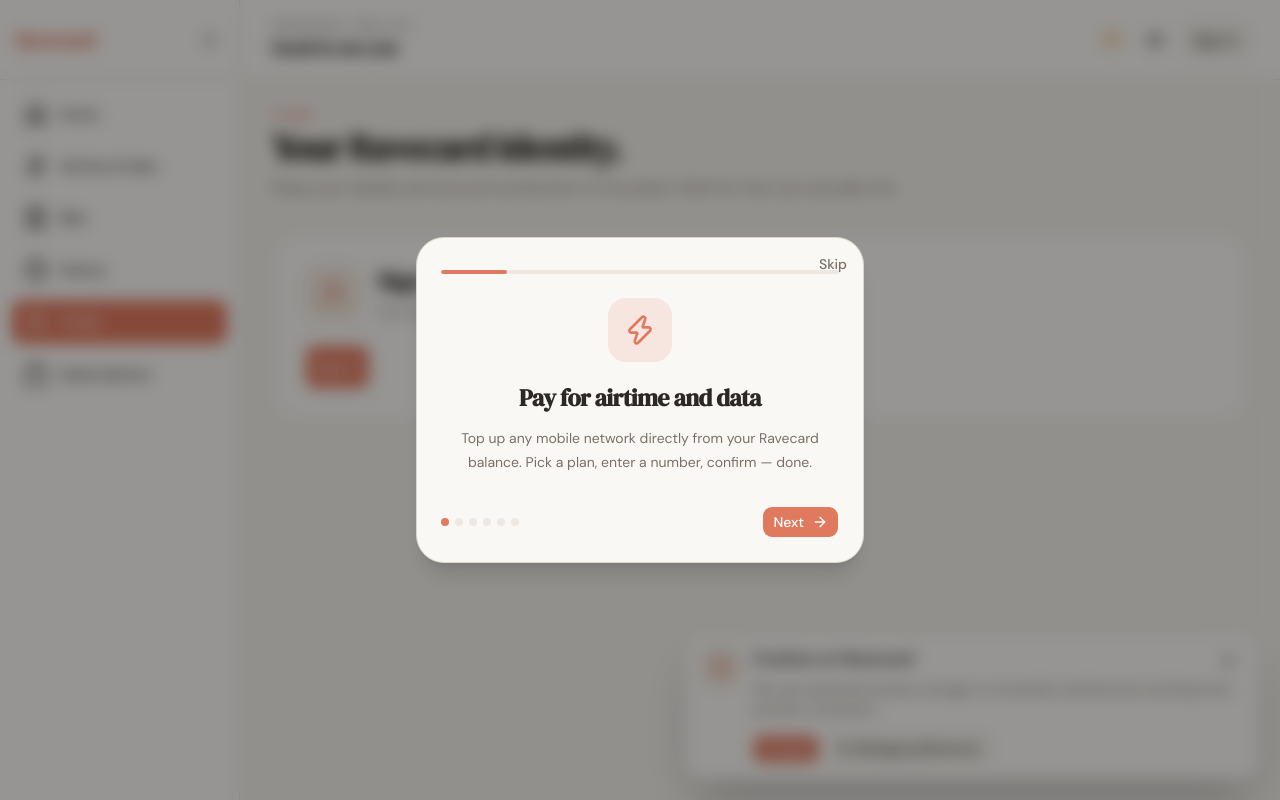
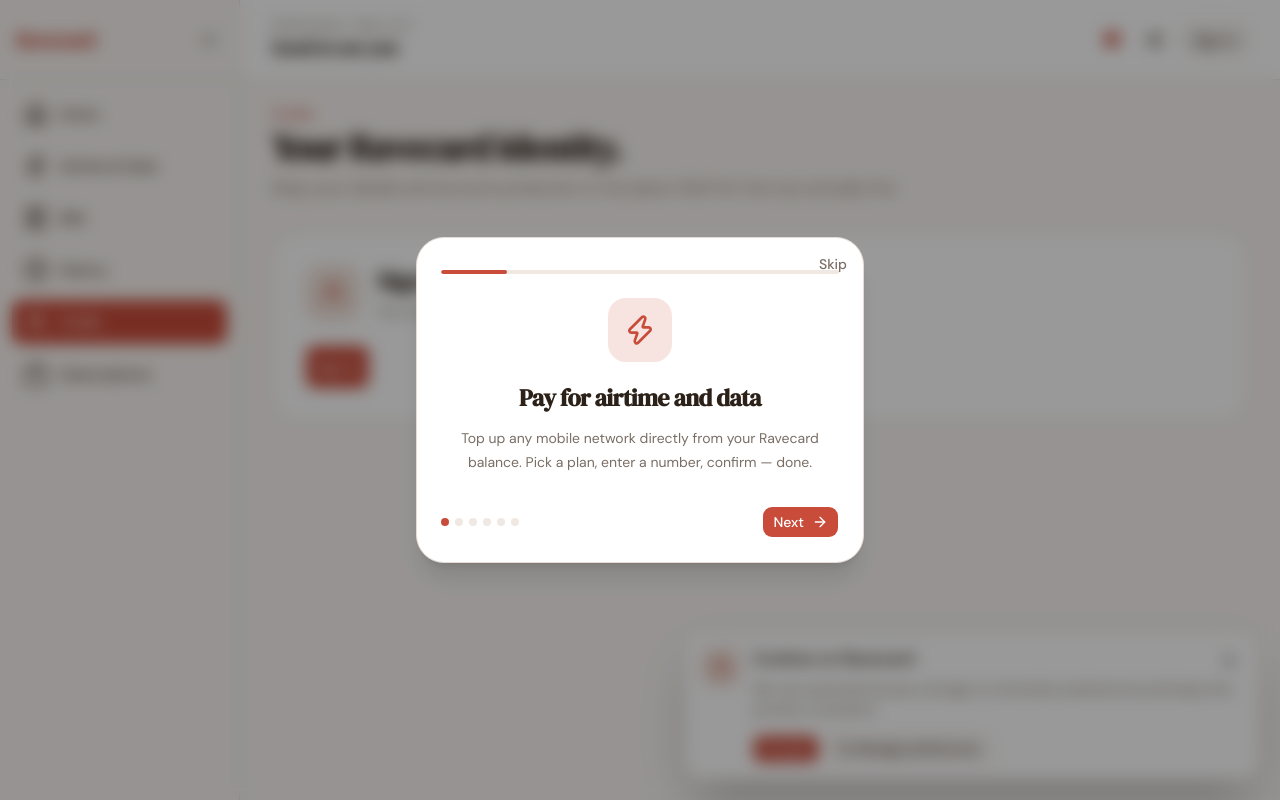
Before and after one commit to paularrey/nexus, a Next.js app: page /profile in a window 1280 px wide. Built offline with nearby package versions, Linux system fonts and the light colour scheme.

Commit message:
Restore unified #C94C3A terracotta theme — one color ruling everything

```diff
--- a/app/airtime/page.tsx
+++ b/app/airtime/page.tsx
@@ -117,7 +117,7 @@
                 <span
                   className={`relative size-16 overflow-hidden rounded-full border-[2.5px] transition-all sm:size-20 ${
                     isSelected
-                      ? "border-primary shadow-[0_0_0_4px_rgba(196,90,60,0.15)]"
+                      ? "border-primary shadow-[0_0_0_4px_rgba(201,76,58,0.15)]"
                       : "border-border hover:border-primary/30"
                   }`}
                 >
@@ -250,7 +250,7 @@
       {/* ── Desktop summary (hidden on mobile) ─────── */}
       {hasSelection && (
         <section className="hidden md:block">
-          <div className="rounded-[28px] bg-[var(--gradient-cta)] p-6 text-white shadow-[0_4px_24px_rgba(196,90,60,0.25)]">
+          <div className="rounded-[28px] bg-[var(--gradient-cta)] p-6 text-white shadow-[0_4px_24px_rgba(201,76,58,0.25)]">
             <p className="text-sm text-white/60">Ready to top up</p>
             <p className="mt-3 font-heading text-3xl font-semibold">
               ₦{amount.toLocaleString("en-NG")}
@@ -340,7 +340,7 @@
                 size="lg"
                 onClick={buyAirtime}
                 disabled={!phone || pinOpen}
-                className="h-12 shrink-0 bg-[var(--gradient-cta)] px-6 text-white shadow-[0_4px_16px_rgba(196,90,60,0.3)] hover:opacity-90"
+                className="h-12 shrink-0 bg-[var(--gradient-cta)] px-6 text-white shadow-[0_4px_16px_rgba(201,76,58,0.3)] hover:opacity-90"
               >
                 {service === "airtime" ? "Buy Airtime" : "Buy Data"}
               </Button>
--- a/app/bills/page.tsx
+++ b/app/bills/page.tsx
@@ -199,7 +199,7 @@
           </div>
         </div>
 
-        <aside className="order-first rounded-[28px] bg-[var(--gradient-cta)] p-4 text-white shadow-[0_4px_24px_rgba(196,90,60,0.25)] md:p-6 lg:order-none lg:sticky lg:top-24 lg:p-8">
+        <aside className="order-first rounded-[28px] bg-[var(--gradient-cta)] p-4 text-white shadow-[0_4px_24px_rgba(201,76,58,0.25)] md:p-6 lg:order-none lg:sticky lg:top-24 lg:p-8">
           <div className="flex items-start justify-between gap-4">
             <div>
               <p className="text-xs uppercase tracking-[0.18em] text-white/60">
--- a/app/globals.css
+++ b/app/globals.css
@@ -52,78 +52,78 @@
 }
 
 :root {
-  --background: #f4f1ec;
-  --foreground: #2c2825;
-  --card: #faf8f5;
-  --card-foreground: #2c2825;
-  --popover: #faf8f5;
-  --popover-foreground: #2c2825;
-  --primary: #e07a5f;
+  --background: #FAF6F3;
+  --foreground: #2C2118;
+  --card: #FFFFFF;
+  --card-foreground: #2C2118;
+  --popover: #FFFFFF;
+  --popover-foreground: #2C2118;
+  --primary: #C94C3A;
   --primary-foreground: #ffffff;
-  --secondary: #f2e8dc;
-  --secondary-foreground: #c45a3c;
-  --muted: #ede8e1;
-  --muted-foreground: #7a7067;
-  --accent: #f2cc8f;
-  --accent-foreground: #5c4a1e;
-  --success: #81b29a;
-  --danger: #c45a3c;
-  --destructive: #c45a3c;
-  --border: #ddd5cb;
-  --input: #ddd5cb;
-  --ring: #e07a5f;
-  --gradient-cta: linear-gradient(135deg, #c45a3c, #e07a5f);
+  --secondary: #F2E4DC;
+  --secondary-foreground: #C94C3A;
+  --muted: #F0E8E2;
+  --muted-foreground: #7A6E65;
+  --accent: #C94C3A;
+  --accent-foreground: #ffffff;
+  --success: #2D8A5E;
+  --danger: #B83527;
+  --destructive: #B83527;
+  --border: #E5DAD3;
+  --input: #E5DAD3;
+  --ring: #C94C3A;
+  --gradient-cta: linear-gradient(135deg, #A63D2C, #C94C3A);
   --chart-1: oklch(0.87 0 0);
   --chart-2: oklch(0.556 0 0);
   --chart-3: oklch(0.439 0 0);
   --chart-4: oklch(0.371 0 0);
   --chart-5: oklch(0.269 0 0);
   --radius: 0.625rem;
-  --sidebar: #faf8f5;
-  --sidebar-foreground: #2c2825;
-  --sidebar-primary: #e07a5f;
+  --sidebar: #FAF6F3;
+  --sidebar-foreground: #2C2118;
+  --sidebar-primary: #C94C3A;
   --sidebar-primary-foreground: #ffffff;
-  --sidebar-accent: #f2e8dc;
-  --sidebar-accent-foreground: #c45a3c;
-  --sidebar-border: #ddd5cb;
-  --sidebar-ring: #e07a5f;
+  --sidebar-accent: #F2E4DC;
+  --sidebar-accent-foreground: #C94C3A;
+  --sidebar-border: #E5DAD3;
+  --sidebar-ring: #C94C3A;
 }
 
 .dark {
-  --background: #1e1e22;
-  --foreground: #ede8e1;
-  --card: #2a2a2e;
-  --card-foreground: #f5f2ed;
-  --popover: #2a2a2e;
-  --popover-foreground: #ede8e1;
-  --primary: #e8956f;
-  --primary-foreground: #1e1e22;
-  --secondary: #35322d;
-  --secondary-foreground: #f2cc8f;
-  --muted: #302f2b;
-  --muted-foreground: #a89f94;
-  --accent: #f2cc8f;
-  --accent-foreground: #1e1e22;
-  --success: #81b29a;
-  --danger: #e86f6f;
-  --destructive: #e86f6f;
-  --border: #3d3a35;
-  --input: #3d3a35;
-  --ring: #e8956f;
-  --gradient-cta: linear-gradient(135deg, #c45a3c, #e8956f);
+  --background: #121212;
+  --foreground: #F0EAE5;
+  --card: #1A1A1A;
+  --card-foreground: #F0EAE5;
+  --popover: #1A1A1A;
+  --popover-foreground: #F0EAE5;
+  --primary: #D45A48;
+  --primary-foreground: #ffffff;
+  --secondary: #242424;
+  --secondary-foreground: #D45A48;
+  --muted: #1E1E1E;
+  --muted-foreground: #8A7E75;
+  --accent: #D45A48;
+  --accent-foreground: #ffffff;
+  --success: #34D399;
+  --danger: #EF4444;
+  --destructive: #EF4444;
+  --border: #2A2A2A;
+  --input: #2A2A2A;
+  --ring: #D45A48;
+  --gradient-cta: linear-gradient(135deg, #A63D2C, #D45A48);
   --chart-1: oklch(0.87 0 0);
   --chart-2: oklch(0.556 0 0);
   --chart-3: oklch(0.439 0 0);
   --chart-4: oklch(0.371 0 0);
   --chart-5: oklch(0.269 0 0);
-  --sidebar: #242428;
-  --sidebar-foreground: #ede8e1;
-  --sidebar-primary: #e8956f;
-  --sidebar-primary-foreground: #1e1e22;
-  --sidebar-accent: #35322d;
-  --sidebar-accent-foreground: #f2cc8f;
-  --sidebar-border: #3d3a35;
-  --sidebar-ring: #e8956f;
+  --sidebar: #161616;
+  --sidebar-foreground: #F0EAE5;
+  --sidebar-primary: #D45A48;
+  --sidebar-primary-foreground: #ffffff;
+  --sidebar-accent: #242424;
+  --sidebar-accent-foreground: #D45A48;
+  --sidebar-border: #2A2A2A;
+  --sidebar-ring: #D45A48;
 }
 
 @layer base {
--- a/app/page.tsx
+++ b/app/page.tsx
@@ -90,9 +90,9 @@
           whileHover={{ rotateX: 2, rotateY: -3, y: -4 }}
           transition={{ type: "spring", stiffness: 220, damping: 20 }}
           style={{ transformPerspective: 1200 }}
-          className="group relative min-h-[250px] overflow-hidden rounded-[28px] bg-[var(--gradient-cta)] p-6 text-white shadow-[0_4px_24px_rgba(196,90,60,0.25)] md:min-h-[300px] md:p-8"
+          className="group relative min-h-[250px] overflow-hidden rounded-[28px] bg-[var(--gradient-cta)] p-6 text-white shadow-[0_4px_24px_rgba(201,76,58,0.25)] md:min-h-[300px] md:p-8"
         >
-          <div className="absolute inset-0 bg-[radial-gradient(circle_at_80%_15%,rgba(224,122,95,0.4),transparent_30%),radial-gradient(circle_at_20%_100%,rgba(196,90,60,0.5),transparent_50%)]" />
+          <div className="absolute inset-0 bg-[radial-gradient(circle_at_80%_15%,rgba(201,76,58,0.4),transparent_30%),radial-gradient(circle_at_20%_100%,rgba(166,61,44,0.5),transparent_50%)]" />
           <div className="absolute -right-16 top-12 size-64 rotate-45 border border-white/15 transition-transform duration-700 group-hover:translate-x-8" />
           <div className="absolute -right-4 top-28 size-44 rotate-45 border border-orange-300/25" />
           <div className="relative flex h-full flex-col justify-between">
--- a/app/profile/page.tsx
+++ b/app/profile/page.tsx
@@ -207,7 +207,7 @@
       ) : (
         <>
           <section className="grid gap-5 lg:grid-cols-[1.1fr_0.9fr]">
-            <div className="rounded-[28px] bg-[#2c2825] p-6 text-white shadow-[0_20px_50px_rgba(0,0,0,0.3)] md:p-8">
+            <div className="rounded-[28px] bg-[#2C2118] p-6 text-white shadow-[0_20px_50px_rgba(0,0,0,0.3)] md:p-8">
               <div className="flex items-start justify-between gap-4">
                 <div className="flex items-center gap-4">
                   <div className="grid size-16 place-items-center rounded-2xl bg-primary font-heading text-2xl font-bold text-white">
--- a/app/subscriptions/page.tsx
+++ b/app/subscriptions/page.tsx
@@ -146,7 +146,7 @@
           </label>
         </div>
 
-        <aside className="flex flex-col justify-between rounded-[28px] bg-[var(--gradient-cta)] p-5 text-white shadow-[0_4px_24px_rgba(196,90,60,0.25)] md:p-8">
+        <aside className="flex flex-col justify-between rounded-[28px] bg-[var(--gradient-cta)] p-5 text-white shadow-[0_4px_24px_rgba(201,76,58,0.25)] md:p-8">
           <div>
             <p className="text-sm text-white/60">Renewal preview</p>
             <p className="mt-3 font-heading text-3xl font-semibold">
--- a/components/AuthModal.tsx
+++ b/components/AuthModal.tsx
@@ -280,7 +280,7 @@
               <Button
                 type="submit"
                 size="lg"
-                className="h-11 w-full bg-primary text-base shadow-[0_12px_28px_rgba(224,122,95,0.24)] hover:bg-primary/90 md:h-12"
+                className="h-11 w-full bg-primary text-base shadow-[0_12px_28px_rgba(201,76,58,0.24)] hover:bg-primary/90 md:h-12"
               >
                 {mode === "sign-in" ? "Sign In" : "Create Account"}
               </Button>
--- a/components/layout/SplashScreen.tsx
+++ b/components/layout/SplashScreen.tsx
@@ -21,7 +21,7 @@
       )}
       aria-hidden={!isVisible}
     >
-      <div className="absolute inset-0 bg-[radial-gradient(circle_at_50%_42%,rgba(224,122,95,0.2),transparent_50%)]" />
+      <div className="absolute inset-0 bg-[radial-gradient(circle_at_50%_42%,rgba(201,76,58,0.2),transparent_50%)]" />
       <motion.div
         initial={{ opacity: 0, scale: 0.72, rotate: -8 }}
         animate={
@@ -32,7 +32,7 @@
         transition={{ duration: 0.7, ease: [0.22, 1, 0.36, 1] }}
         className="relative flex flex-col items-center gap-8"
       >
-        <div className="relative grid size-40 place-items-center rounded-[36px] border border-primary/20 bg-[var(--gradient-cta)] shadow-[0_32px_100px_rgba(196,90,60,0.35)]">
+        <div className="relative grid size-40 place-items-center rounded-[36px] border border-primary/20 bg-[var(--gradient-cta)] shadow-[0_32px_100px_rgba(201,76,58,0.35)]">
           <div className="absolute inset-3 rounded-[28px] border border-white/15" />
           <Image
             src="/ravelogo512.png"
```
